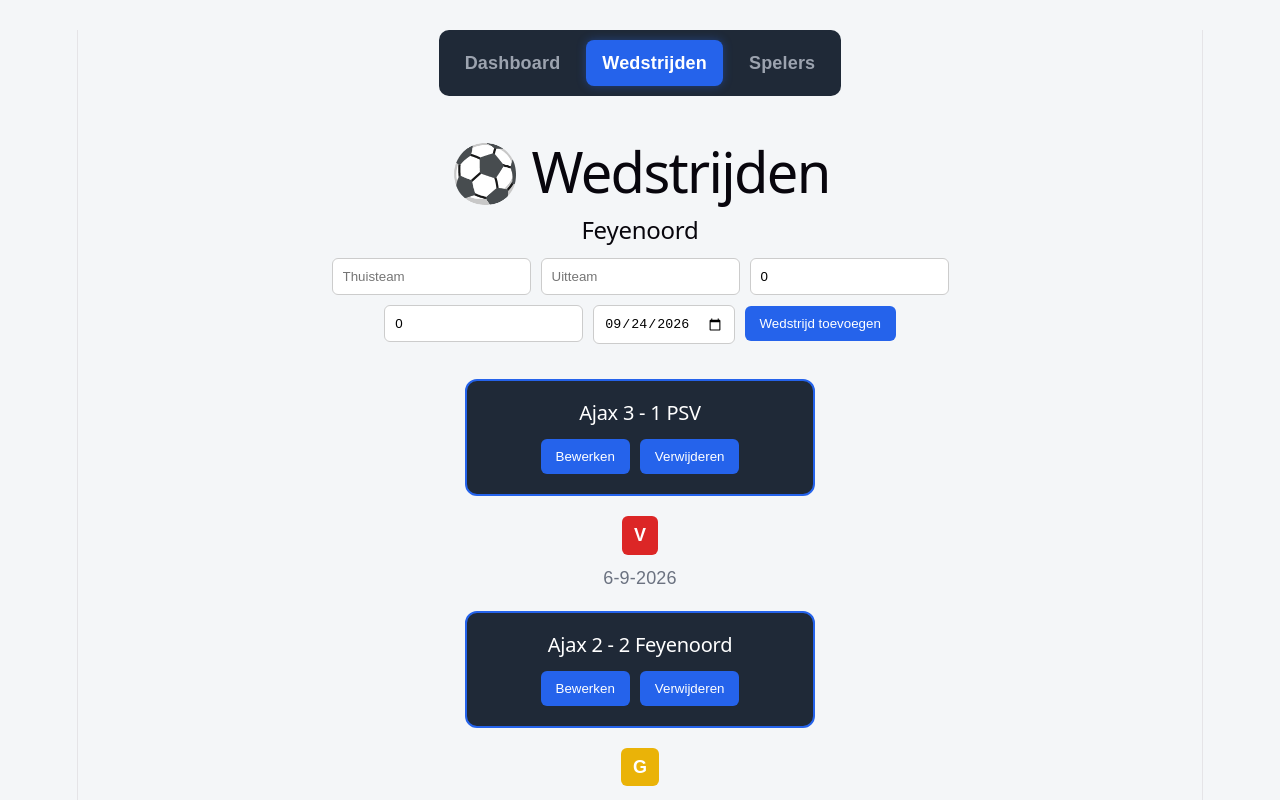
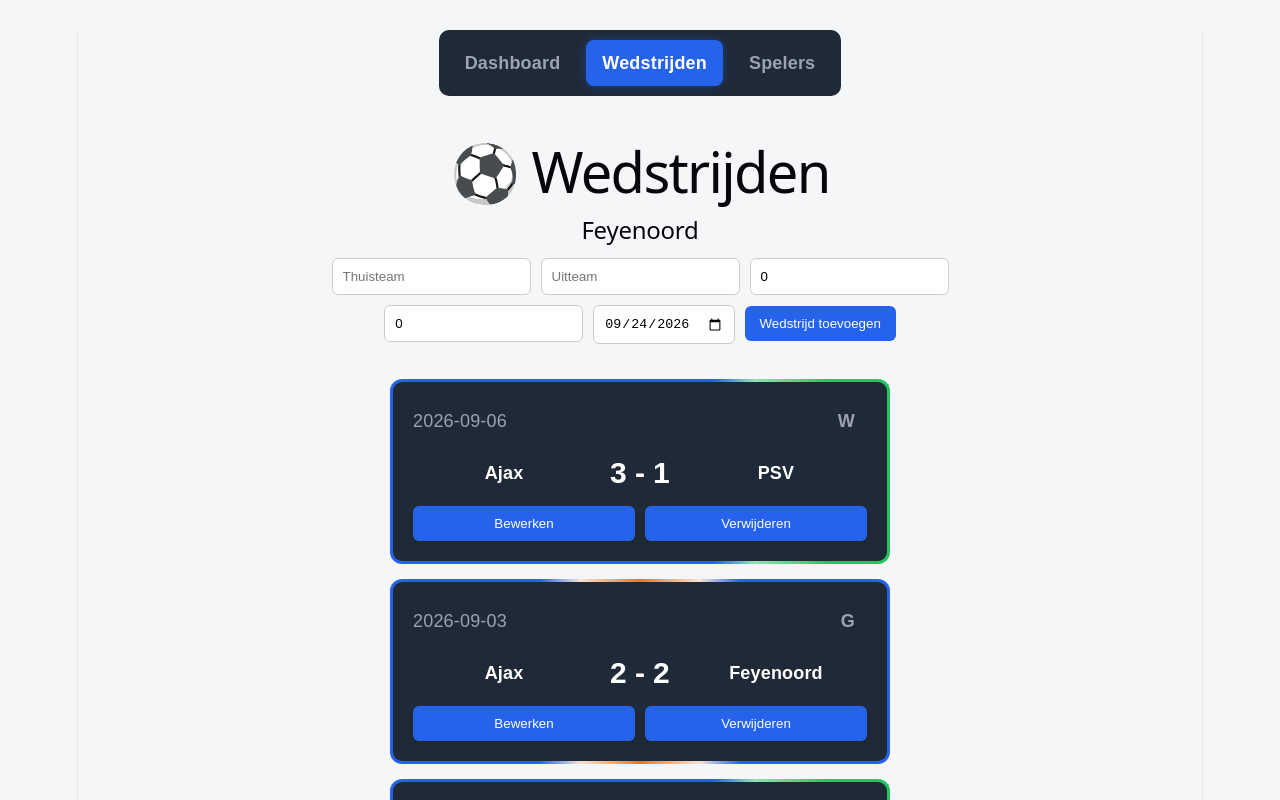
Before and after one commit to Ryan050409/simpel-design, a React (Vite) app: page /wedstrijden in a window 1280 px wide. Shown: the top 800 px of the page. Built offline with nearby package versions, Linux system fonts and the light colour scheme.

Commit message:
wedstrijd kaarten een stuk mooier gemaakt

```diff
--- a/src/App.css
+++ b/src/App.css
@@ -80,25 +80,103 @@ nav a.active {
 }
 
 .match-card {
-  background: #1f2937;
+  position: relative;
+  overflow: hidden;
+  background: linear-gradient(#1f2937, #1f2937) padding-box,
+    linear-gradient(#2563eb, #2563eb) border-box;
   color: white;
-  max-width: 350px;
+  max-width: 500px;
   margin: 15px auto;
   padding: 20px;
   border-radius: 12px;
-  border: 2px solid #2563eb;
+  border: 3.6px solid transparent;
 }
 
-.match-card h2 {
-  margin: 0 0 15px;
-  font-size: 20px;
-  color: white;
+/* Winst: groen vloeit over de rechterkant */
+.match-card.result-w {
+  background:
+    linear-gradient(#1f2937, #1f2937) padding-box,
+    linear-gradient(
+      to right,
+      #2563eb 0%,
+      #2563eb 65%,
+      rgba(34, 197, 94, 0.45) 73%,
+      #22c55e 88%,
+      #22c55e 100%
+    ) border-box;
 }
 
-.match-buttons {
+/* Gelijkspel: oranje vloeit over het midden */
+.match-card.result-g {
+  background:
+    linear-gradient(#1f2937, #1f2937) padding-box,
+    linear-gradient(
+      to right,
+      #2563eb 0%,
+      #2563eb 30%,
+      rgba(249, 115, 22, 0.15) 38%,
+      #f97316 50%,
+      rgba(249, 115, 22, 0.15) 62%,
+      #2563eb 70%,
+      #2563eb 100%
+    ) border-box;
+}
+
+/* Verlies: rood vloeit over de linkerkant */
+.match-card.result-v {
+  background:
+    linear-gradient(#1f2937, #1f2937) padding-box,
+    linear-gradient(
+      to right,
+      #dc2626 0%,
+      #dc2626 12%,
+      rgba(220, 38, 38, 0.15) 27%,
+      #2563eb 35%,
+      #2563eb 100%
+    ) border-box;
+}
+.match-header {
   display: flex;
-  justify-content: center;
+  justify-content: space-between;
+  align-items: center;
+  margin-bottom: 20px;
+  color: #9ca3af;
+}
+
+.match-header .match-result {
+  margin: 0;
+}
+
+.match-teams {
+  display: grid;
+  grid-template-columns: 1fr auto 1fr;
+  align-items: center;
+  gap: 15px;
+  text-align: center;
+}
+
+.match-team {
+  font-size: 18px;
+  word-break: break-word;
+}
+
+.match-score {
+  display: flex;
+  align-items: center;
+  gap: 8px;
+  font-size: 30px;
+  font-weight: bold;
+}
+
+.match-actions {
+  display: flex;
   gap: 10px;
+  margin-top: 20px;
+}
+
+.match-actions button {
+  flex: 1;
+  margin: 0;
 }
 
 .match-buttons button {
--- a/src/MatchCard.tsx
+++ b/src/MatchCard.tsx
@@ -18,21 +18,45 @@ function MatchCard({
     onDelete,
     onEdit
 }: MatchCardProps) {
+
+    const result =
+        match.homeGoals > match.awayGoals
+            ? "W"
+            : match.homeGoals < match.awayGoals
+                ? "V"
+                : "G";
+
     return (
-    <div className="match-card">
-      <h2>
-        {match.home} {match.homeGoals} -{" "}
-        {match.awayGoals} {match.away}
-      </h2>
+        <div className={`match-card result-${result.toLowerCase()}`}>
+            <div className="match-header">
+                <span>{match.date}</span>
+                <span className="match-result">
+                    {result}
+                </span>
+            </div>
 
-      <div className="match-buttons">
+            <div className="match-teams">
+                <div className="match-team">
+                    <strong>{match.home}</strong>
+                </div>
+
+                <div className="match-score">
+                    <span>{match.homeGoals}</span>
+                    <span>-</span>
+                    <span>{match.awayGoals}</span>
+                </div>
+
+                <div className="match-team">
+                    <strong>{match.away}</strong>
+                </div>
+            </div>
+
+            <div className="match-actions">
                 <button onClick={() => onEdit(match)}>
                     Bewerken
                 </button>
 
-        <button
-          onClick={() => onDelete(match.id)}
-        >
+                <button onClick={() => onDelete(match.id)}>
                     Verwijderen
                 </button>
             </div>
--- a/src/MatchesPage.tsx
+++ b/src/MatchesPage.tsx
@@ -219,30 +219,12 @@ function MatchesPage({
 
       <div className="matches-list">
         {matches.map((match) => (
-          <div
+          <MatchCard
             key={match.id}
-            className="match-wrapper"
-          >
-            <MatchCard
-              match={match}
-              onDelete={deleteMatch}
-              onEdit={editMatch}
-            />
-
-            <div
-              className={`match-result ${getResultClass(
-                match
-              )}`}
-            >
-              {getResult(match)}
-            </div>
-
-            <p className="match-date">
-              {new Date(
-                match.date
-              ).toLocaleDateString("nl-NL")}
-            </p>
-          </div>
+            match={match}
+            onDelete={deleteMatch}
+            onEdit={editMatch}
+          />
         ))}
       </div>
     </div>
```
Lines whose indentation alone changed are shown as unchanged.
